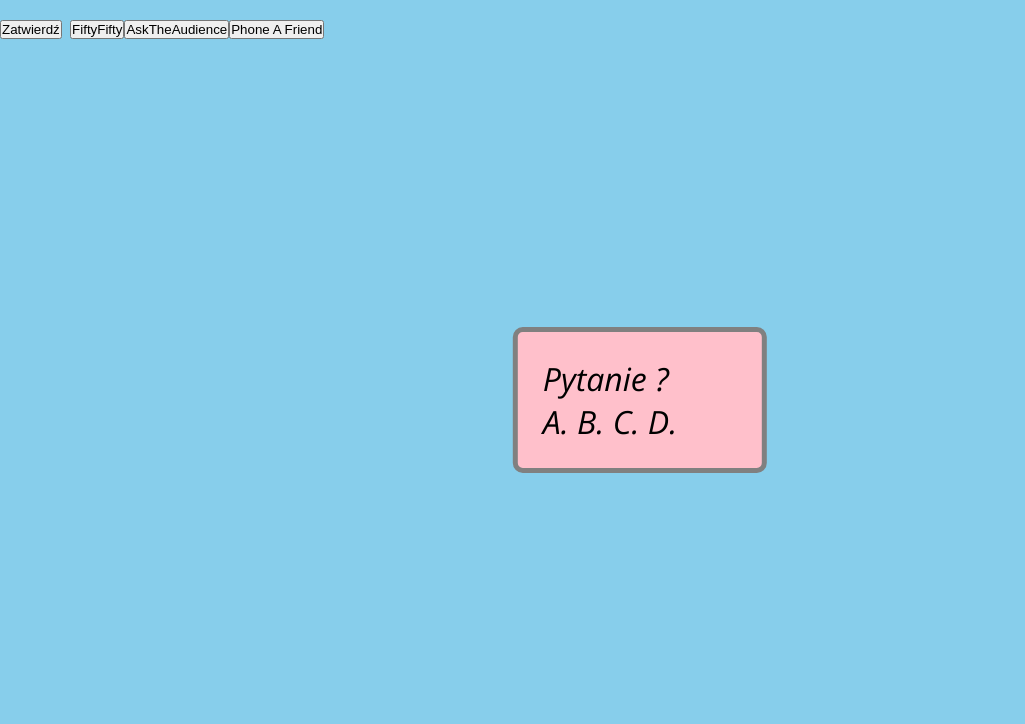
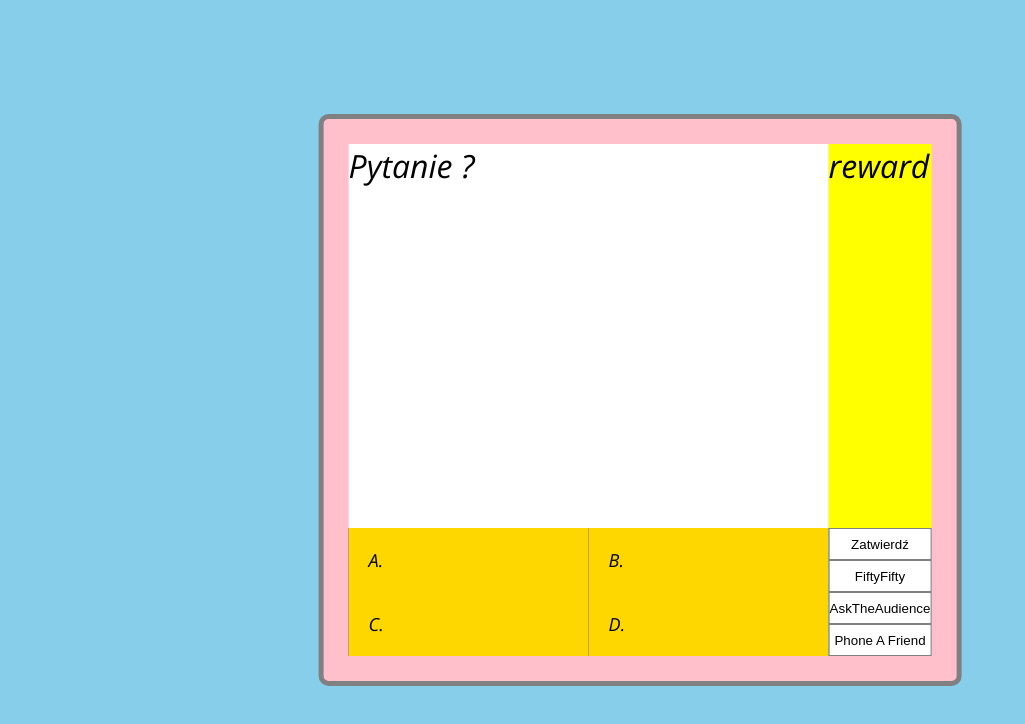
Before and after one commit to andryskowski/Quiz-JavaScript-, a website: page Quiz_Application/index.html in a window 1280 px wide. Shown: the whole page, without its empty margins (0-1025 px from the left). Drawn offline with nearby package versions, Linux system fonts and the light colour scheme; files that its build step writes are made by us from their sources; no server answers.

Commit message:
css: grid, flex, now elements are set on window of app

```diff
--- a/Quiz_Application/index.html
+++ b/Quiz_Application/index.html
@@ -18,14 +18,20 @@
   <div class="bgQuestion">
     <div class="questionDIV">
       <p class="question">Pytanie ?</p>
+      <div class="reward">reward</div>
+      <div class="answers">
       <span class="A answer">A. </span>
       <span class="B answer">B. </span>
       <span class="C answer">C. </span>
       <span class="D answer">D. </span>
     </div>
+    <div class="lifeLinesAndNext">
+      <button class="buttonOnGame"></button>
+    </div>
+    </div>
   </div>
 
-  <button class="buttonConfirmQuestion"></button>
+
   <!-- <script src="app.js"></script> -->
   <script src="modules_clear_js/Lifeline.js"></script>
   <script src="modules_clear_js/FiftyFifty.js"></script>
--- a/Quiz_Application/modules_clear_js/Draw.js
+++ b/Quiz_Application/modules_clear_js/Draw.js
@@ -18,11 +18,14 @@ class Draw {
 
         //buttons for LifeLines
         this.buttonll1 = document.createElement("button");
-        document.body.appendChild(this.buttonll1);
+        document.querySelector(`.lifeLinesAndNext`).appendChild(this.buttonll1);
+        this.buttonll1.className = "buttonOnGame";
         this.buttonll2 = document.createElement("button");
-        document.body.appendChild(this.buttonll2);
+        this.buttonll2.className = "buttonOnGame";
+        document.querySelector(`.lifeLinesAndNext`).appendChild(this.buttonll2);
         this.buttonll3 = document.createElement("button");
-        document.body.appendChild(this.buttonll3);
+        this.buttonll3.className = "buttonOnGame";
+        document.querySelector(`.lifeLinesAndNext`).appendChild(this.buttonll3);
 
 
         //Popup where lifelines are displayed
@@ -268,13 +271,13 @@ class Draw {
             const PHONE_A_FRIEND = new PhoneAFriend(true);
             this.POPUP.innerHTML = `Koło ratunkowe wybrane przez ciebie to ` + PHONE_A_FRIEND.getName();
             const ANSWER_FROM_FRIEND = PHONE_A_FRIEND.algorithmPhoneAFriend();
-            this.POPUP.innerHTML += ` Według mnie prawidłowa odpowiedź to: ${ANSWER_FROM_FRIEND}`
+            this.POPUP.innerHTML += ` Według niego prawidłowa odpowiedź to odpowiedź ${ANSWER_FROM_FRIEND}.`
         }
 
                 //'x' for popup
                 const X_POPUP = document.createElement("div");
                 this.POPUP.appendChild(X_POPUP);
-                X_POPUP.innerHTML = `X`;
+                X_POPUP.innerHTML = `x`;
                 X_POPUP.className = `xPopup`;
                 X_POPUP.addEventListener("click", (e) => { this.POPUP.style.display = `none` });
 
--- a/Quiz_Application/modules_clear_js/style.css
+++ b/Quiz_Application/modules_clear_js/style.css
@@ -29,21 +29,6 @@ span{
     color: white;
 }
 
-.questionDIV{
-    background-color: pink;
-    width: 100%;
-    border: gray solid 5px;
-    border-radius: 10px;
-    transform: translate(-50%, -50%);
-    padding: 25px;
-
-
-}
-
-.buttonConfirmQuestion{
-
-}
-
 .popup{
   background-color: #fff;
   position: absolute;
@@ -64,7 +49,67 @@ span{
 
 .xPopup{
     position: absolute;
-    right: 0;
+    right: 10px;
     top: 0;
     cursor: pointer;
 }
+
+.questionDIV{
+    background-color: pink;
+    border: gray solid 5px;
+    border-radius: 10px;
+    transform: translate(-50%, -50%);
+    padding: 25px;
+    display: grid;
+    grid-template-columns: 2fr 1fr;
+    grid-template-rows: 3fr 1fr;
+
+}
+
+.question{
+    background-color: white;
+
+}
+
+.answers{
+    background-color: blue;
+    display: grid;
+    grid-template-columns: 1fr 1fr;
+    grid-template-rows: 1fr 1fr;
+    font-size: large;
+}
+
+.answer {
+    margin: auto;
+    background-color: gold;
+    padding: 20px;
+    width: 200px;
+
+
+}
+
+
+
+.reward{
+    background-color: yellow;
+}
+
+.lifeLinesAndNext{
+    background-color: green;
+    display:flex;
+
+    flex-direction: column;
+
+}
+
+.buttonOnGame{
+
+    flex-grow: 1;
+    padding: 0;
+      border: 1px gray solid;
+      outline: none;
+      font: rgb(255, 255, 255);
+      color: inherit;
+      background-color: rgb(255, 255, 255);
+
+    }
```
Also changed, not shown: 1 other file.
